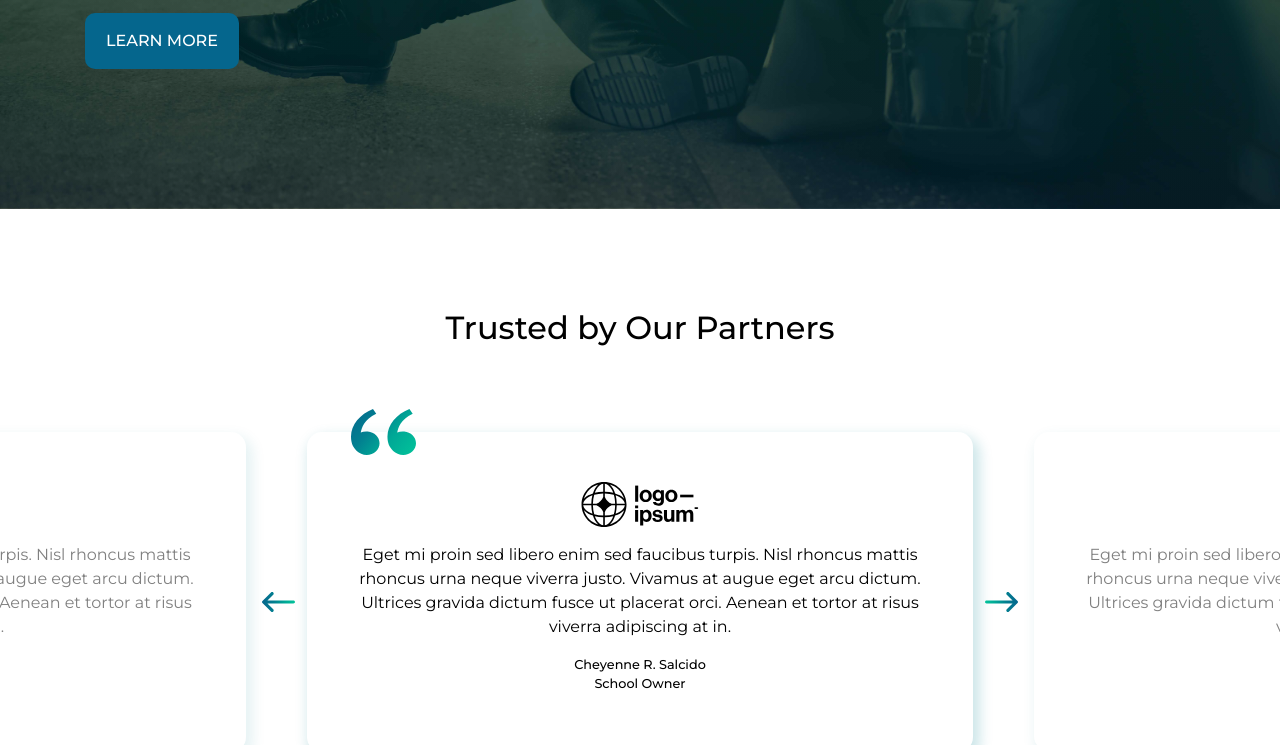
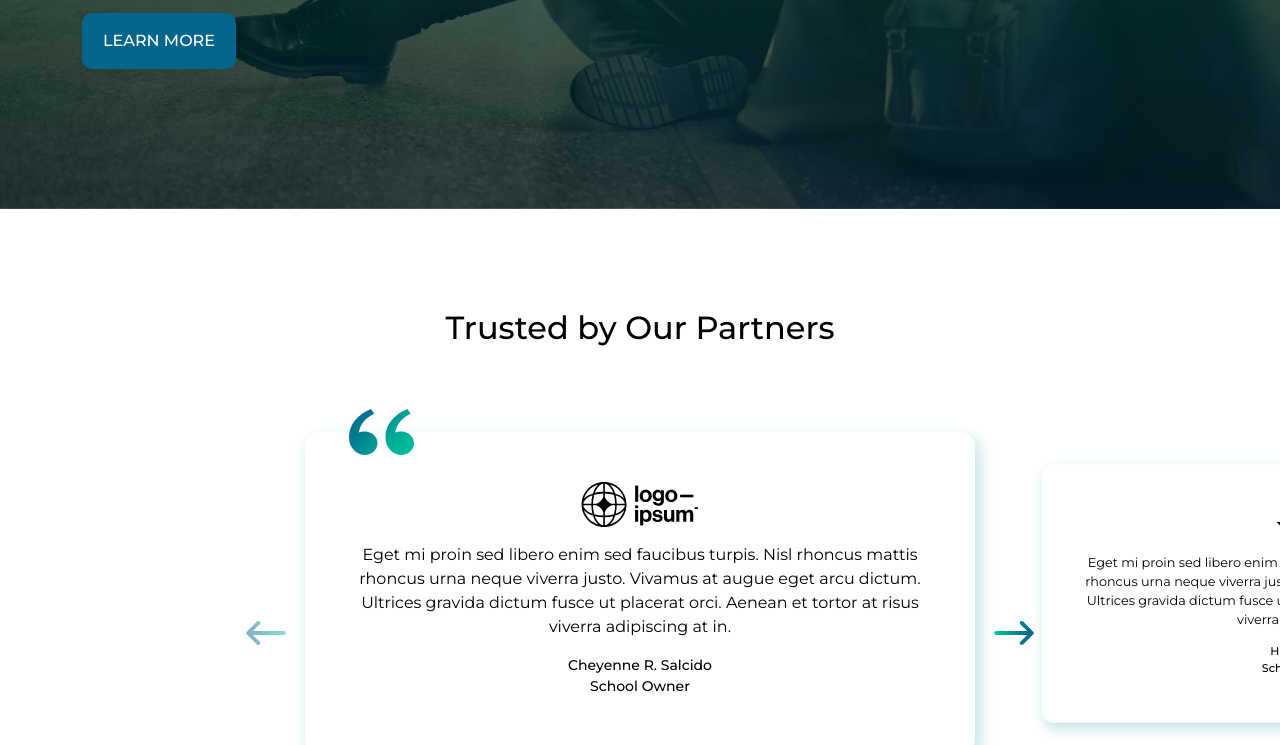
Before and after one commit to miniwebpage/onlinelearning, a plain HTML site: page index.html in a window 1280 px wide. Shown: the part 2055-2800 px from the top of the page. Drawn offline with nearby package versions, Linux system fonts and the light colour scheme; files whose address does not match are found by name.

Commit message:
fixed slider lag

```diff
--- a/css/homepage.css
+++ b/css/homepage.css
@@ -59,7 +59,7 @@
 	position: relative;
 	overflow: hidden;
 	border-radius: 10px;
-	height: 60vh;
+	height: 480px;
 	width: 100%;
 }
 
@@ -126,7 +126,7 @@
 	}
 
 	#homepage .product-card {
-		height: 50vh;
+		height: 380px;
 	}
 
 	#homepage .product-card .card-overlay {
@@ -145,7 +145,7 @@
 	}
 
 	#homepage .product-card {
-		height: 40vh;
+		height: 280px;
 	}
 }
 
--- a/css/partners.css
+++ b/css/partners.css
@@ -10,22 +10,7 @@
 	font-weight: 500;
 }
 
-.partners-block .testi-slider {
-	width: 60%;
-	margin: 85px auto auto auto;
-	position: relative;
-}
-
-.partners-block .testi-slider .owl-item {
-	opacity: 0.5;
-	transition: all 0.50s ease-in-out 0s;
-    -webkit-transition: all 0.50s ease-in-out 0s;
-}
-
-.partners-block .testi-slider .owl-item.center {
-	opacity: 1;
-}
-
+/* -------testi slider ----------- */
 .partners-block .testi-slider .slider-card {
 	/*width: 100%;*/
 	position: relative;
@@ -61,52 +46,96 @@
     margin-bottom: 1rem;
 }
 
-.partners-block .testi-slider .owl-item.active .qoute-ico {
-	opacity: 1;
+.partners-block .tns-ovh {
+    overflow: visible!important;
 }
 
-.partners-block .testi-slider .owl-controls {
+.partners-block #testimonials{
+    width:60%;
+    margin: 85px auto 0px auto;
+}
+
+.partners-block #testimonials .tns-outer{
+    position: relative;
+}
+
+.partners-block #testimonials .tns-controls {
     position: absolute;
+    z-index: 1;
     height: 100%;
     width: 100%;
-    top: 0;
-    left: 0;
-    z-index: 2;
+    display: flex;
+    align-items: center;
+    justify-content: space-between;
     pointer-events: none;
 }
 
-.partners-block .testi-slider .owl-controls .custom-nav{
+.partners-block #testimonials .tns-controls button {
+    border: none;
+    background-color: transparent;
+    color: transparent;
     position: relative;
-    height: 100%;
-    width: 100%;
-    display: flex;
-    justify-content: space-between;
-    align-items: center;
+    width: 40px;
+    height: 40px;
+    max-width: 40px;
+    background-position: center!important;
+  	background-size: contain!important;
+	background-repeat: no-repeat!important;
+	transition: all .3s ease-in-out 0s;
+	-webkit-transition: all .3s ease-in-out 0s;
+    pointer-events: auto;
 }
 
-.partners-block .testi-slider .owl-controls button{
-    pointer-events: auto;
-    position: relative;
-    cursor: pointer;
-    /* top: -32px; */
-    transition: all .2s ease-in-out;
-	-webkit-transition: all .2s ease-in-out;
+.partners-block #testimonials .tns-controls button:disabled,
+.partners-block #testimonials .tns-controls button[disabled]{
+    opacity: 0.5;
+    cursor: auto;
 }
 
-.partners-block .testi-slider .owl-controls button.owl-prev{
-    transform: translate(-51px, -32px);
+.partners-block #testimonials .tns-controls button:first-child {
+    background-image: url('../images/icons/linear-arrow-prev.svg');
+    left: -59px;
 }
 
-.partners-block .testi-slider .owl-controls button.owl-next{
-    transform: translate(51px, -32px);
+.partners-block #testimonials .tns-controls button:last-child {
+    background-image: url('../images/icons/linear-arrow-next.svg');
+    right: -59px;
 }
 
-.partners-block .testi-slider .owl-controls button.owl-prev:hover{
-	transform: translate(-57px, -32px);
+.partners-block #testimonials .tns-item {
+    transform: scale(0.8);
+    transition: all .5s ease-in-out 0s;
+	-webkit-transition: all .5s ease-in-out 0s;
 }
 
-.partners-block .testi-slider .owl-controls button.owl-next:hover{
-	transform: translate(57px, -32px);
+.partners-block #testimonials .tns-item.tns-slide-active {
+    transform: scale(1);
+}
+
+.partners-block #testimonials .tns-item.tns-slide-active .qoute-ico {
+    opacity: 1;
+}
+
+.partners-block #testimonials .tns-nav {
+	margin-top: 55px;
+}
+
+.partners-block #testimonials .tns-nav button {
+    background: linear-gradient(180deg, #05668D 0%, #028090 52.6%, #00A896 81.77%, #02C39A 100%);
+    opacity: 0.5;
+    width: 10px;
+    height: 10px;
+    border-radius: 100%;
+    overflow: hidden;
+    border: none;
+    padding: 0px;
+    margin: 5px 7px;
+}
+
+.partners-block #testimonials .tns-nav button:hover,
+.partners-block #testimonials .tns-nav button.tns-nav-active {
+    background: linear-gradient(180deg, #05668D 0%, #028090 52.6%, #00A896 81.77%, #02C39A 100%);
+    opacity: 1;
 }
 
 /* -------logo slider----------- */
@@ -130,51 +159,19 @@
 	object-fit: contain;
 }
 
-/* -------general owl-carousel----------- */
-
-.partners-block .owl-carousel .owl-stage-outer {
-    overflow: visible;
-}
-
-.partners-block button {
-    border: none!important;
-    background: none!important;
-    outline: none!important;
-}
-
-.partners-block .owl-dots {
-	margin-top: 55px;
-}
-
-.partners-block .owl-theme .owl-dots .owl-dot span {
-    background: linear-gradient(180deg, #05668D 0%, #028090 52.6%, #00A896 81.77%, #02C39A 100%);
-    opacity: 0.5;
-}
-
-.partners-block .owl-theme .owl-dots .owl-dot.active span,
-.partners-block .owl-theme .owl-dots .owl-dot:hover span {
-    background: linear-gradient(180deg, #05668D 0%, #028090 52.6%, #00A896 81.77%, #02C39A 100%);
-    opacity: 1;
-}
-
 @media screen and (max-width: 1200px){}
 
 @media screen and (max-width: 1100px){}
 
 @media screen and (max-width: 1025px){}
 
-@media screen and (max-width: 994px){
-    .partners-block .testi-slider {
-        width: 90%;
-        margin: 60px auto auto auto;
+@media screen and (max-width: 994px){}
+
+@media screen and (max-width: 768px){
+    .partners-block #testimonials {
+        width: 80%;
     }
 
-    .partners-block .testi-slider .owl-controls {
-        display: none;
-    }
-}
-
-@media screen and (max-width: 768px){
     .partners-block {
         padding: 80px 0px 80px 0px;
     }
@@ -184,4 +181,17 @@
     }
 }
 
-@media screen and (max-width: 400px){}
+@media screen and (max-width: 640px){
+    .partners-block #testimonials {
+        margin: 50px auto 0px auto;
+    }
+}
+
+@media screen and (max-width: 500px){
+    .partners-block #testimonials .tns-controls button:first-child {
+        left: -20px;
+    }
+    .partners-block #testimonials .tns-controls button:last-child {
+        right: -20px;
+    }
+}
--- a/index.html
+++ b/index.html
@@ -24,9 +24,8 @@
     <link rel="preconnect" href="https://fonts.gstatic.com" crossorigin>
     <link href="https://fonts.googleapis.com/css2?family=Montserrat:ital,wght@0,100;0,200;0,300;0,400;0,500;0,600;0,700;0,800;0,900;1,100;1,200;1,300;1,400;1,500;1,600;1,700;1,800;1,900&display=swap" rel="stylesheet">
 
-    <link rel="stylesheet" href="https://cdn.jsdelivr.net/npm/bootstrap@4.1.3/dist/css/bootstrap.min.css" integrity="sha384-MCw98/SFnGE8fJT3GXwEOngsV7Zt27NXFoaoApmYm81iuXoPkFOJwJ8ERdknLPMO" crossorigin="anonymous">
-    <link rel="stylesheet" href="https://cdnjs.cloudflare.com/ajax/libs/OwlCarousel2/2.3.4/assets/owl.carousel.min.css">
-    <link rel="stylesheet" href="https://cdnjs.cloudflare.com/ajax/libs/OwlCarousel2/2.3.4/assets/owl.theme.default.min.css">
+    <link href="https://cdn.jsdelivr.net/npm/bootstrap@5.2.3/dist/css/bootstrap.min.css" rel="stylesheet" integrity="sha384-rbsA2VBKQhggwzxH7pPCaAqO46MgnOM80zW1RWuH61DGLwZJEdK2Kadq2F9CUG65" crossorigin="anonymous">
+    <link rel="stylesheet" href="https://cdnjs.cloudflare.com/ajax/libs/tiny-slider/2.9.4/tiny-slider.css">
 
     <link rel="stylesheet" href="css/navigation.css">
     <link rel="stylesheet" href="css/footer.css">
@@ -151,9 +150,8 @@
         $('head').append('<link rel="stylesheet" href="css/homepage.css">' + '<link rel="stylesheet" href="css/partners.css">');
     });
 </script>  -->
-<script src="https://cdn.jsdelivr.net/npm/popper.js@1.14.3/dist/umd/popper.min.js" integrity="sha384-ZMP7rVo3mIykV+2+9J3UJ46jBk0WLaUAdn689aCwoqbBJiSnjAK/l8WvCWPIPm49" crossorigin="anonymous"></script>
-<script src="https://cdn.jsdelivr.net/npm/bootstrap@4.1.3/dist/js/bootstrap.min.js" integrity="sha384-ChfqqxuZUCnJSK3+MXmPNIyE6ZbWh2IMqE241rYiqJxyMiZ6OW/JmZQ5stwEULTy" crossorigin="anonymous"></script>
-<script src="https://cdnjs.cloudflare.com/ajax/libs/OwlCarousel2/2.3.4/owl.carousel.min.js"></script>
+<script src="https://cdn.jsdelivr.net/npm/bootstrap@5.2.3/dist/js/bootstrap.bundle.min.js" integrity="sha384-kenU1KFdBIe4zVF0s0G1M5b4hcpxyD9F7jL+jjXkk+Q2h455rYXK/7HAuoJl+0I4" crossorigin="anonymous"></script>
+<script src="https://cdnjs.cloudflare.com/ajax/libs/tiny-slider/2.9.2/min/tiny-slider.js"></script>
 
 <script src="js/loading.js"></script>
 <script src="js/general-scripts.js"></script>
--- a/js/partners-slider.js
+++ b/js/partners-slider.js
@@ -1,91 +1,66 @@
-
 function partnersSlider() {
-  // Owl Carousel
-  var owlp = $(".testi-slider .owl-carousel");
-  owlp.owlCarousel({
-    items: 1,
-    margin: 61,
-    loop: true,
-    nav:true,
-    navContainer:'.owl-nav',
-    lazyLoad: true,
-    navText: [
-        "<img src='images/icons/linear-arrow-prev.svg' loading='eager' alt='linear-arrow-prev' title='linear-arrow-prev' width='33' height='20'>",
-        "<img src='images/icons/linear-arrow-next.svg' loading='eager' alt='linear-arrow-next' title='linear-arrow-next' width='33' height='20'>"
-        ],
-    rtl: false,
-    loop:true,
+  var slider = tns({
+    mode: 'carousel',
+    container: '.testi-slider',
     center: true,
-    animateIn: 'linear',
-    // animateOut: 'linear',
-    // autoplay:true,
-    // autoplayTimeout:9000,
-    // autoplayHoverPause:false,
-    dots: true,
-    dotsEach:true,
-    responsiveClass:true,
-    responsive:{
-        0:{
-          nav:false,
-          margin: 30,
+    loop: false,
+    swipeAngle: false,
+    nav: true,
+    navPosition: 'bottom',
+    speed: 400,
+    responsive: {
+        320: {
+            // gutter: 20,
+            controls: false
         },
-        600:{
-          nav:false,
-          margin: 30,
+        400: {
+            // gutter: 20,
+            controls: true
         },
-        700:{
-          nav:false,
-          margin: 30,
+        640: {
+            // gutter: 20,
+            controls: true
         },
-        900:{
-          nav:false,
-          margin: 30,
+        700: {
+            // gutter: 30,
+            controls: true
         },
-        1000:{
-          // margin: 40
+        900: {
+            items: 1,
+            // gutter: 80,
+            controls: true
         }
     }
   });
 
-  // Owl Carousel
-  var owlt = $(".logo-slider .owl-carousel");
-  owlt.owlCarousel({
-    lazyLoad: true,
-    loop: true,
-    items: 7,
-    margin: 15,
-    autoplay: true,
-    slideTransition: 'linear',
-    autoplayTimeout: 9500,
-    autoplaySpeed: 9500,
-    smartSpeed: 9500,
-    // center: true,
-    dots:false,
-    responsiveClass:true,
-    responsive:{
-        0:{
-          items: 3,
-        },
-        600:{
-          items: 4,
-        },
-        700:{
-          items: 4,
-        },
-        900:{
-          items: 5,
-        },
-        1000:{
-        }
-    }
-    });
+  var slider = tns({
+      container: ".logo-slider",
+      controls: false,
+      nav: false,
+      gutter: 15,
+      navAsThumbnails: false,
+      autoplay: true,
+      autoplayTimeout: 1000,
+      autoplayButtonOutput: false,
+      swipeAngle: false,
+      speed: 400,
+      responsive: {
+          320: {
+              items: 2,
+          },
+          400: {
+              items: 3,
+          },
+          640: {
+              items: 3,
+          },
+          700: {
+              items: 5,
+          },
+          900: {
+              items: 5,
+          }
+      }
+  });
 
-
-    jQuery('.logo-slider').trigger('play.owl.autoplay',[9500]);
-
-    function setSpeed(){
-        jQuery('.logo-slider').trigger('play.owl.autoplay',[9500]);
-    }
-
-    setTimeout(setSpeed, 9500);
 }
--- a/partial/partners.html
+++ b/partial/partners.html
@@ -3,8 +3,9 @@
 		<div class="row">
 			<div class="col-12">
 				<h2>Trusted by Our Partners</h2>
+				<div id="testimonials">
 					<div class="testi-slider">
-					<div class="owl-carousel owl-theme">
+						<div>
 							<div class="slider-card">
 								<div class="qoute-ico"></div>
 								<img src="images/icons/colored-logo-2.svg" loading="lazy" class="partner-logo" alt="colored-logo" title="colored-logo" width="auto" height="auto">
@@ -13,6 +14,8 @@
 								<small>Cheyenne R. Salcido</small>
 								<small>School Owner</small>
 							</div>
+						</div>
+						<div>
 							<div class="slider-card">
 								<div class="qoute-ico"></div>
 								<img src="images/icons/colored-logo-3.svg" loading="lazy" class="partner-logo" alt="colored-logo" title="colored-logo" width="auto" height="auto">
@@ -21,6 +24,8 @@
 								<small>Hilda D. Wiley</small>
 								<small>School President</small>
 							</div>
+						</div>
+						<div>
 							<div class="slider-card">
 								<div class="qoute-ico"></div>
 								<img src="images/icons/colored-logo-4.svg" loading="lazy" class="partner-logo" alt="colored-logo" title="colored-logo" width="auto" height="auto">
@@ -29,6 +34,8 @@
 								<small>Jacklyn R. Samsel</small>
 								<small>School Resgister</small>
 							</div>
+						</div>
+						<div>
 							<div class="slider-card">
 								<div class="qoute-ico"></div>
 								<img src="images/icons/colored-logo-5.svg" loading="lazy" class="partner-logo" alt="colored-logo" title="colored-logo" width="auto" height="auto">
@@ -38,33 +45,44 @@
 								<small>Project Manager</small>
 							</div>
 						</div>
-					<div class="owl-controls">
-						<div class="custom-nav owl-nav"></div>
 					</div>
 				</div>
+				<div id="logo-con">
 					<div class="logo-slider">
-					<div class="owl-carousel owl-theme">
+						<div>
 							<div class="logo-card">
 								<img src="images/icons/white-logo-1.svg" loading="lazy"  alt="white-logo" title="white-logo" width="auto" height="auto">
 							</div>
+						</div>
+						<div>
 							<div class="logo-card">
 								<img src="images/icons/white-logo-2.svg" loading="lazy"  alt="white-logo" title="white-logo" width="auto" height="auto">
 							</div>
+						</div>
+						<div>
 							<div class="logo-card">
 								<img src="images/icons/white-logo-3.svg" loading="lazy"  alt="white-logo" title="white-logo" width="auto" height="auto">
 							</div>
+						</div>
+						<div>
 							<div class="logo-card">
 								<img src="images/icons/white-logo-4.svg" loading="lazy"  alt="white-logo" title="white-logo" width="auto" height="auto">
 							</div>
+						</div>
+						<div>
 							<div class="logo-card">
 								<img src="images/icons/white-logo-5.svg" loading="lazy"  alt="white-logo" title="white-logo" width="auto" height="auto">
 							</div>
+						</div>
+						<div>
 							<div class="logo-card">
 								<img src="images/icons/white-logo-6.svg" loading="lazy"  alt="white-logo" title="white-logo" width="auto" height="auto">
 							</div>
 						</div>
 					</div>
 				</div>
+
+			</div>
 		</div>
 	</div>
 </section>
```
Also changed, not shown: about.html (+4 -6 lines), blogs.html (+2 -6 lines), blogs/15-unheard-ways-to-achieve-greater-school-meetings.html (+2 -5 lines), blogs/boost-your-school-news-with-these-tips.html (+2 -5 lines), blogs/its-all-about-the-school-event.html (+2 -5 lines), contact.html (+2 -5 lines), css/blogs.css (+15 -3 lines), css/products.css (+4 -4 lines), products/admissions.html (+2 -5 lines), products/middle.html (+2 -5 lines), products/primary.html (+2 -5 lines). Lines whose indentation alone changed are shown as unchanged.
